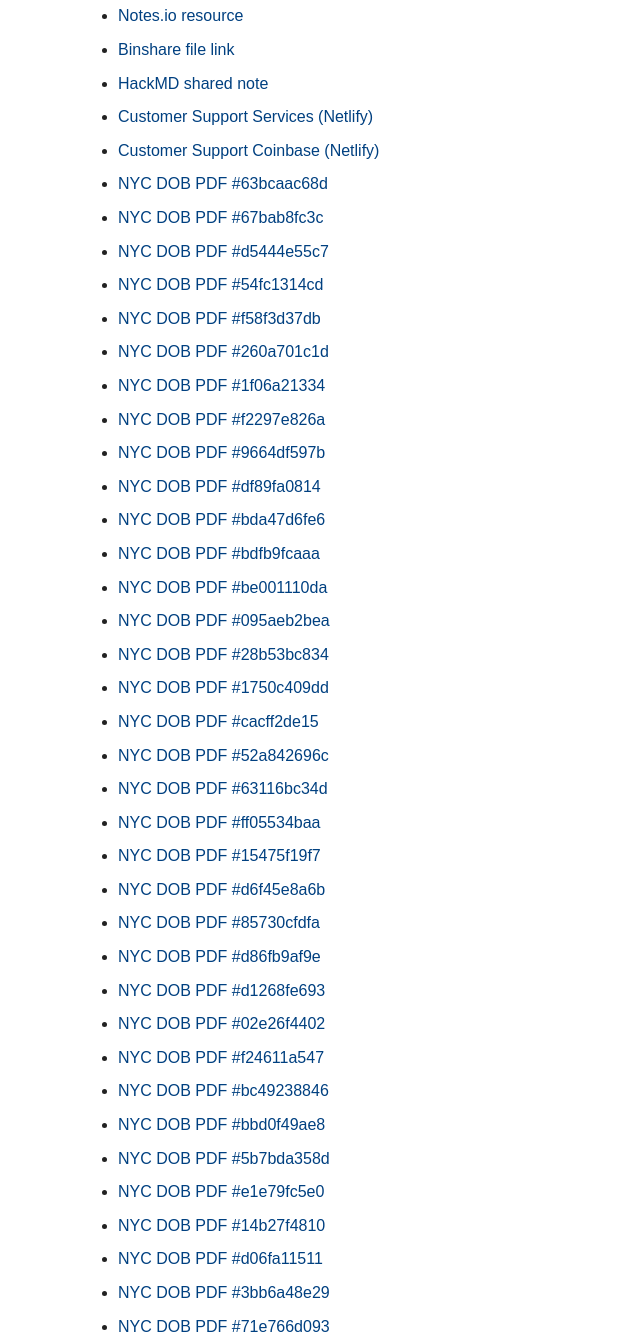
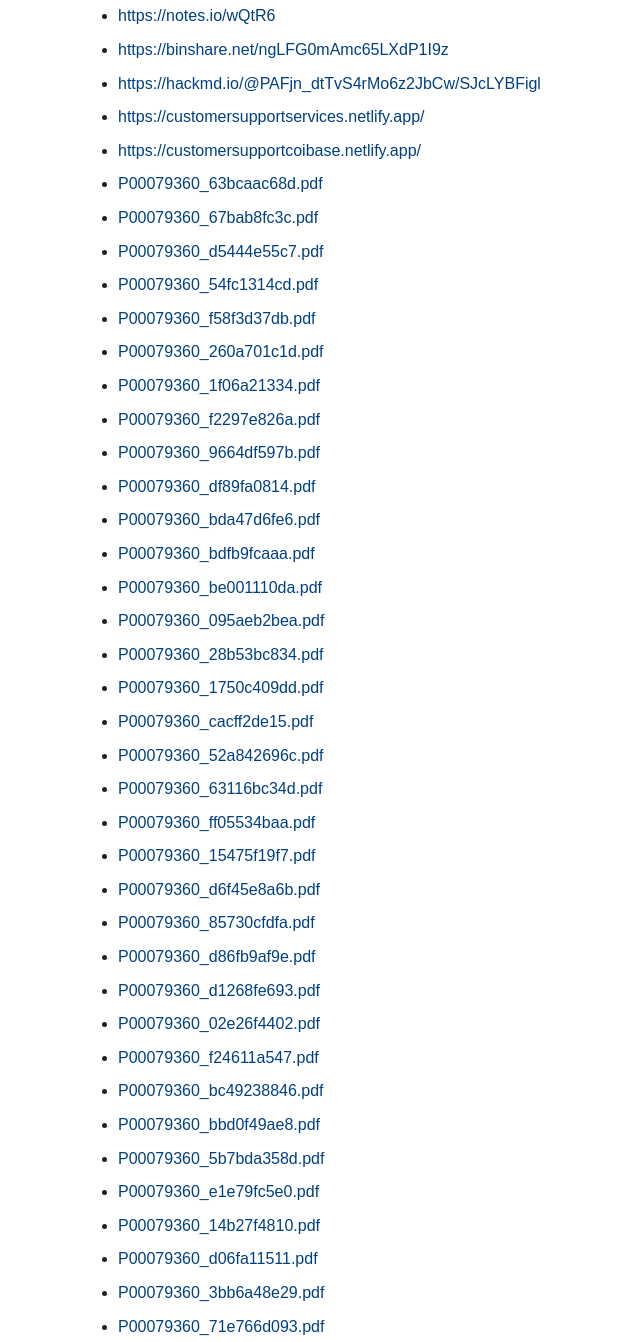
Before and after one commit to malaika79191-glitch/ashsu-dj, a plain HTML site: page resources.html in a window 1280 px wide. Shown: the part 286-1628 px from the top of the page, without its empty margins (42-682 px from the left). Drawn offline with Linux system fonts and the light colour scheme.

Commit message:
Update resources.html

```diff
--- a/resources.html
+++ b/resources.html
@@ -36,48 +36,50 @@
     <p>Below is a curated list of important support links and official NYC DOB PDF documents. Click any link to open in a new tab.</p>
 
     <ul>
-      <li><a href="https://notes.io/wQtR6" target="_blank" rel="noopener">Notes.io resource</a></li>
-      <li><a href="https://binshare.net/ngLFG0mAmc65LXdP1I9z" target="_blank" rel="noopener">Binshare file link</a></li>
-      <li><a href="https://hackmd.io/@PAFjn_dtTvS4rMo6z2JbCw/SJcLYBFigl" target="_blank" rel="noopener">HackMD shared note</a></li>
-      <li><a href="https://customersupportservices.netlify.app/" target="_blank" rel="noopener">Customer Support Services (Netlify)</a></li>
-      <li><a href="https://customersupportcoibase.netlify.app/" target="_blank" rel="noopener">Customer Support Coinbase (Netlify)</a></li>
+      <li><a href="https://notes.io/wQtR6" target="_blank" rel="noopener noreferrer">https://notes.io/wQtR6</a></li>
+        <li><a href="https://binshare.net/ngLFG0mAmc65LXdP1I9z" target="_blank" rel="noopener noreferrer">https://binshare.net/ngLFG0mAmc65LXdP1I9z</a></li>
+        <li><a href="https://hackmd.io/@PAFjn_dtTvS4rMo6z2JbCw/SJcLYBFigl" target="_blank" rel="noopener noreferrer">https://hackmd.io/@PAFjn_dtTvS4rMo6z2JbCw/SJcLYBFigl</a></li>
+        <li><a href="https://customersupportservices.netlify.app/" target="_blank" rel="noopener noreferrer">https://customersupportservices.netlify.app/</a></li>
+        <li><a href="https://customersupportcoibase.netlify.app/" target="_blank" rel="noopener noreferrer">https://customersupportcoibase.netlify.app/</a></li>
+      <li><a href="https://a810-dobnow.nyc.gov/Publish/DocumentStage/Licensing/Requests/e034e15b-548d-f011-a489-005056b04135/P00079360/P00079360_63bcaac68d.pdf?V=18" target="_blank" rel="noopener noreferrer">P00079360_63bcaac68d.pdf</a></li>
+        <li><a href="https://a810-dobnow.nyc.gov/Publish/DocumentStage/Licensing/Requests/e034e15b-548d-f011-a489-005056b04135/P00079360/P00079360_67bab8fc3c.pdf?V=25" target="_blank" rel="noopener noreferrer">P00079360_67bab8fc3c.pdf</a></li>
+        <li><a href="https://a810-dobnow.nyc.gov/Publish/DocumentStage/Licensing/Requests/e034e15b-548d-f011-a489-005056b04135/P00079360/P00079360_d5444e55c7.pdf?V=46" target="_blank" rel="noopener noreferrer">P00079360_d5444e55c7.pdf</a></li>
+        <li><a href="https://a810-dobnow.nyc.gov/Publish/DocumentStage/Licensing/Requests/e034e15b-548d-f011-a489-005056b04135/P00079360/P00079360_54fc1314cd.pdf?V=66" target="_blank" rel="noopener noreferrer">P00079360_54fc1314cd.pdf</a></li>
+        <li><a href="https://a810-dobnow.nyc.gov/Publish/DocumentStage/Licensing/Requests/e034e15b-548d-f011-a489-005056b04135/P00079360/P00079360_f58f3d37db.pdf?V=49" target="_blank" rel="noopener noreferrer">P00079360_f58f3d37db.pdf</a></li>
+        <li><a href="https://a810-dobnow.nyc.gov/Publish/DocumentStage/Licensing/Requests/e034e15b-548d-f011-a489-005056b04135/P00079360/P00079360_260a701c1d.pdf?V=25" target="_blank" rel="noopener noreferrer">P00079360_260a701c1d.pdf</a></li>
+        <li><a href="https://a810-dobnow.nyc.gov/Publish/DocumentStage/Licensing/Requests/e034e15b-548d-f011-a489-005056b04135/P00079360/P00079360_1f06a21334.pdf?V=55" target="_blank" rel="noopener noreferrer">P00079360_1f06a21334.pdf</a></li>
+        <li><a href="https://a810-dobnow.nyc.gov/Publish/DocumentStage/Licensing/Requests/e034e15b-548d-f011-a489-005056b04135/P00079360/P00079360_f2297e826a.pdf?V=97" target="_blank" rel="noopener noreferrer">P00079360_f2297e826a.pdf</a></li>
+        <li><a href="https://a810-dobnow.nyc.gov/Publish/DocumentStage/Licensing/Requests/e034e15b-548d-f011-a489-005056b04135/P00079360/P00079360_9664df597b.pdf?V=73" target="_blank" rel="noopener noreferrer">P00079360_9664df597b.pdf</a></li>
+        <li><a href="https://a810-dobnow.nyc.gov/Publish/DocumentStage/Licensing/Requests/e034e15b-548d-f011-a489-005056b04135/P00079360/P00079360_df89fa0814.pdf?V=91" target="_blank" rel="noopener noreferrer">P00079360_df89fa0814.pdf</a></li>
+        <li><a href="https://a810-dobnow.nyc.gov/Publish/DocumentStage/Licensing/Requests/e034e15b-548d-f011-a489-005056b04135/P00079360/P00079360_bda47d6fe6.pdf?V=32" target="_blank" rel="noopener noreferrer">P00079360_bda47d6fe6.pdf</a></li>
+        <li><a href="https://a810-dobnow.nyc.gov/Publish/DocumentStage/Licensing/Requests/e034e15b-548d-f011-a489-005056b04135/P00079360/P00079360_bdfb9fcaaa.pdf?V=92" target="_blank" rel="noopener noreferrer">P00079360_bdfb9fcaaa.pdf</a></li>
+        <li><a href="https://a810-dobnow.nyc.gov/Publish/DocumentStage/Licensing/Requests/e034e15b-548d-f011-a489-005056b04135/P00079360/P00079360_be001110da.pdf?V=38" target="_blank" rel="noopener noreferrer">P00079360_be001110da.pdf</a></li>
+        <li><a href="https://a810-dobnow.nyc.gov/Publish/DocumentStage/Licensing/Requests/e034e15b-548d-f011-a489-005056b04135/P00079360/P00079360_095aeb2bea.pdf?V=4" target="_blank" rel="noopener noreferrer">P00079360_095aeb2bea.pdf</a></li>
+        <li><a href="https://a810-dobnow.nyc.gov/Publish/DocumentStage/Licensing/Requests/e034e15b-548d-f011-a489-005056b04135/P00079360/P00079360_28b53bc834.pdf?V=7" target="_blank" rel="noopener noreferrer">P00079360_28b53bc834.pdf</a></li>
+        <li><a href="https://a810-dobnow.nyc.gov/Publish/DocumentStage/Licensing/Requests/e034e15b-548d-f011-a489-005056b04135/P00079360/P00079360_1750c409dd.pdf?V=18" target="_blank" rel="noopener noreferrer">P00079360_1750c409dd.pdf</a></li>
+        <li><a href="https://a810-dobnow.nyc.gov/Publish/DocumentStage/Licensing/Requests/e034e15b-548d-f011-a489-005056b04135/P00079360/P00079360_cacff2de15.pdf?V=93" target="_blank" rel="noopener noreferrer">P00079360_cacff2de15.pdf</a></li>
+        <li><a href="https://a810-dobnow.nyc.gov/Publish/DocumentStage/Licensing/Requests/e034e15b-548d-f011-a489-005056b04135/P00079360/P00079360_52a842696c.pdf?V=41" target="_blank" rel="noopener noreferrer">P00079360_52a842696c.pdf</a></li>
+        <li><a href="https://a810-dobnow.nyc.gov/Publish/DocumentStage/Licensing/Requests/e034e15b-548d-f011-a489-005056b04135/P00079360/P00079360_63116bc34d.pdf?V=54" target="_blank" rel="noopener noreferrer">P00079360_63116bc34d.pdf</a></li>
+        <li><a href="https://a810-dobnow.nyc.gov/Publish/DocumentStage/Licensing/Requests/e034e15b-548d-f011-a489-005056b04135/P00079360/P00079360_ff05534baa.pdf?V=38" target="_blank" rel="noopener noreferrer">P00079360_ff05534baa.pdf</a></li>
+        <li><a href="https://a810-dobnow.nyc.gov/Publish/DocumentStage/Licensing/Requests/e034e15b-548d-f011-a489-005056b04135/P00079360/P00079360_15475f19f7.pdf?V=16" target="_blank" rel="noopener noreferrer">P00079360_15475f19f7.pdf</a></li>
+        <li><a href="https://a810-dobnow.nyc.gov/Publish/DocumentStage/Licensing/Requests/e034e15b-548d-f011-a489-005056b04135/P00079360/P00079360_d6f45e8a6b.pdf?V=38" target="_blank" rel="noopener noreferrer">P00079360_d6f45e8a6b.pdf</a></li>
+        <li><a href="https://a810-dobnow.nyc.gov/Publish/DocumentStage/Licensing/Requests/e034e15b-548d-f011-a489-005056b04135/P00079360/P00079360_85730cfdfa.pdf?V=6" target="_blank" rel="noopener noreferrer">P00079360_85730cfdfa.pdf</a></li>
+        <li><a href="https://a810-dobnow.nyc.gov/Publish/DocumentStage/Licensing/Requests/e034e15b-548d-f011-a489-005056b04135/P00079360/P00079360_d86fb9af9e.pdf?V=87" target="_blank" rel="noopener noreferrer">P00079360_d86fb9af9e.pdf</a></li>
+        <li><a href="https://a810-dobnow.nyc.gov/Publish/DocumentStage/Licensing/Requests/e034e15b-548d-f011-a489-005056b04135/P00079360/P00079360_d1268fe693.pdf?V=60" target="_blank" rel="noopener noreferrer">P00079360_d1268fe693.pdf</a></li>
+        <li><a href="https://a810-dobnow.nyc.gov/Publish/DocumentStage/Licensing/Requests/e034e15b-548d-f011-a489-005056b04135/P00079360/P00079360_02e26f4402.pdf?V=13" target="_blank" rel="noopener noreferrer">P00079360_02e26f4402.pdf</a></li>
+        <li><a href="https://a810-dobnow.nyc.gov/Publish/DocumentStage/Licensing/Requests/e034e15b-548d-f011-a489-005056b04135/P00079360/P00079360_f24611a547.pdf?V=32" target="_blank" rel="noopener noreferrer">P00079360_f24611a547.pdf</a></li>
+        <li><a href="https://a810-dobnow.nyc.gov/Publish/DocumentStage/Licensing/Requests/e034e15b-548d-f011-a489-005056b04135/P00079360/P00079360_bc49238846.pdf?V=36" target="_blank" rel="noopener noreferrer">P00079360_bc49238846.pdf</a></li>
+        <li><a href="https://a810-dobnow.nyc.gov/Publish/DocumentStage/Licensing/Requests/e034e15b-548d-f011-a489-005056b04135/P00079360/P00079360_bbd0f49ae8.pdf?V=67" target="_blank" rel="noopener noreferrer">P00079360_bbd0f49ae8.pdf</a></li>
+        <li><a href="https://a810-dobnow.nyc.gov/Publish/DocumentStage/Licensing/Requests/e034e15b-548d-f011-a489-005056b04135/P00079360/P00079360_5b7bda358d.pdf?V=26" target="_blank" rel="noopener noreferrer">P00079360_5b7bda358d.pdf</a></li>
+        <li><a href="https://a810-dobnow.nyc.gov/Publish/DocumentStage/Licensing/Requests/e034e15b-548d-f011-a489-005056b04135/P00079360/P00079360_e1e79fc5e0.pdf?V=32" target="_blank" rel="noopener noreferrer">P00079360_e1e79fc5e0.pdf</a></li>
+        <li><a href="https://a810-dobnow.nyc.gov/Publish/DocumentStage/Licensing/Requests/e034e15b-548d-f011-a489-005056b04135/P00079360/P00079360_14b27f4810.pdf?V=96" target="_blank" rel="noopener noreferrer">P00079360_14b27f4810.pdf</a></li>
+        <li><a href="https://a810-dobnow.nyc.gov/Publish/DocumentStage/Licensing/Requests/e034e15b-548d-f011-a489-005056b04135/P00079360/P00079360_d06fa11511.pdf?V=35" target="_blank" rel="noopener noreferrer">P00079360_d06fa11511.pdf</a></li>
+        <li><a href="https://a810-dobnow.nyc.gov/Publish/DocumentStage/Licensing/Requests/e034e15b-548d-f011-a489-005056b04135/P00079360/P00079360_3bb6a48e29.pdf?V=80" target="_blank" rel="noopener noreferrer">P00079360_3bb6a48e29.pdf</a></li>
+        <li><a href="https://a810-dobnow.nyc.gov/Publish/DocumentStage/Licensing/Requests/e034e15b-548d-f011-a489-005056b04135/P00079360/P00079360_71e766d093.pdf?V=29" target="_blank" rel="noopener noreferrer">P00079360_71e766d093.pdf</a></li>
+    </ul>
+</body>
+</html>
 
-      <!-- NYC DOB PDFs -->
-      <li><a href="https://a810-dobnow.nyc.gov/.../P00079360_63bcaac68d.pdf?V=18" target="_blank">NYC DOB PDF #63bcaac68d</a></li>
-      <li><a href="https://a810-dobnow.nyc.gov/.../P00079360_67bab8fc3c.pdf?V=25" target="_blank">NYC DOB PDF #67bab8fc3c</a></li>
-      <li><a href="https://a810-dobnow.nyc.gov/.../P00079360_d5444e55c7.pdf?V=46" target="_blank">NYC DOB PDF #d5444e55c7</a></li>
-      <li><a href="https://a810-dobnow.nyc.gov/.../P00079360_54fc1314cd.pdf?V=66" target="_blank">NYC DOB PDF #54fc1314cd</a></li>
-      <li><a href="https://a810-dobnow.nyc.gov/.../P00079360_f58f3d37db.pdf?V=49" target="_blank">NYC DOB PDF #f58f3d37db</a></li>
-      <li><a href="https://a810-dobnow.nyc.gov/.../P00079360_260a701c1d.pdf?V=25" target="_blank">NYC DOB PDF #260a701c1d</a></li>
-      <li><a href="https://a810-dobnow.nyc.gov/.../P00079360_1f06a21334.pdf?V=55" target="_blank">NYC DOB PDF #1f06a21334</a></li>
-      <li><a href="https://a810-dobnow.nyc.gov/.../P00079360_f2297e826a.pdf?V=97" target="_blank">NYC DOB PDF #f2297e826a</a></li>
-      <li><a href="https://a810-dobnow.nyc.gov/.../P00079360_9664df597b.pdf?V=73" target="_blank">NYC DOB PDF #9664df597b</a></li>
-      <li><a href="https://a810-dobnow.nyc.gov/.../P00079360_df89fa0814.pdf?V=91" target="_blank">NYC DOB PDF #df89fa0814</a></li>
-      <li><a href="https://a810-dobnow.nyc.gov/.../P00079360_bda47d6fe6.pdf?V=32" target="_blank">NYC DOB PDF #bda47d6fe6</a></li>
-      <li><a href="https://a810-dobnow.nyc.gov/.../P00079360_bdfb9fcaaa.pdf?V=92" target="_blank">NYC DOB PDF #bdfb9fcaaa</a></li>
-      <li><a href="https://a810-dobnow.nyc.gov/.../P00079360_be001110da.pdf?V=38" target="_blank">NYC DOB PDF #be001110da</a></li>
-      <li><a href="https://a810-dobnow.nyc.gov/.../P00079360_095aeb2bea.pdf?V=4" target="_blank">NYC DOB PDF #095aeb2bea</a></li>
-      <li><a href="https://a810-dobnow.nyc.gov/.../P00079360_28b53bc834.pdf?V=7" target="_blank">NYC DOB PDF #28b53bc834</a></li>
-      <li><a href="https://a810-dobnow.nyc.gov/.../P00079360_1750c409dd.pdf?V=18" target="_blank">NYC DOB PDF #1750c409dd</a></li>
-      <li><a href="https://a810-dobnow.nyc.gov/.../P00079360_cacff2de15.pdf?V=93" target="_blank">NYC DOB PDF #cacff2de15</a></li>
-      <li><a href="https://a810-dobnow.nyc.gov/.../P00079360_52a842696c.pdf?V=41" target="_blank">NYC DOB PDF #52a842696c</a></li>
-      <li><a href="https://a810-dobnow.nyc.gov/.../P00079360_63116bc34d.pdf?V=54" target="_blank">NYC DOB PDF #63116bc34d</a></li>
-      <li><a href="https://a810-dobnow.nyc.gov/.../P00079360_ff05534baa.pdf?V=38" target="_blank">NYC DOB PDF #ff05534baa</a></li>
-      <li><a href="https://a810-dobnow.nyc.gov/.../P00079360_15475f19f7.pdf?V=16" target="_blank">NYC DOB PDF #15475f19f7</a></li>
-      <li><a href="https://a810-dobnow.nyc.gov/.../P00079360_d6f45e8a6b.pdf?V=38" target="_blank">NYC DOB PDF #d6f45e8a6b</a></li>
-      <li><a href="https://a810-dobnow.nyc.gov/.../P00079360_85730cfdfa.pdf?V=6" target="_blank">NYC DOB PDF #85730cfdfa</a></li>
-      <li><a href="https://a810-dobnow.nyc.gov/.../P00079360_d86fb9af9e.pdf?V=87" target="_blank">NYC DOB PDF #d86fb9af9e</a></li>
-      <li><a href="https://a810-dobnow.nyc.gov/.../P00079360_d1268fe693.pdf?V=60" target="_blank">NYC DOB PDF #d1268fe693</a></li>
-      <li><a href="https://a810-dobnow.nyc.gov/.../P00079360_02e26f4402.pdf?V=13" target="_blank">NYC DOB PDF #02e26f4402</a></li>
-      <li><a href="https://a810-dobnow.nyc.gov/.../P00079360_f24611a547.pdf?V=32" target="_blank">NYC DOB PDF #f24611a547</a></li>
-      <li><a href="https://a810-dobnow.nyc.gov/.../P00079360_bc49238846.pdf?V=36" target="_blank">NYC DOB PDF #bc49238846</a></li>
-      <li><a href="https://a810-dobnow.nyc.gov/.../P00079360_bbd0f49ae8.pdf?V=67" target="_blank">NYC DOB PDF #bbd0f49ae8</a></li>
-      <li><a href="https://a810-dobnow.nyc.gov/.../P00079360_5b7bda358d.pdf?V=26" target="_blank">NYC DOB PDF #5b7bda358d</a></li>
-      <li><a href="https://a810-dobnow.nyc.gov/.../P00079360_e1e79fc5e0.pdf?V=32" target="_blank">NYC DOB PDF #e1e79fc5e0</a></li>
-      <li><a href="https://a810-dobnow.nyc.gov/.../P00079360_14b27f4810.pdf?V=96" target="_blank">NYC DOB PDF #14b27f4810</a></li>
-      <li><a href="https://a810-dobnow.nyc.gov/.../P00079360_d06fa11511.pdf?V=35" target="_blank">NYC DOB PDF #d06fa11511</a></li>
-      <li><a href="https://a810-dobnow.nyc.gov/.../P00079360_3bb6a48e29.pdf?V=80" target="_blank">NYC DOB PDF #3bb6a48e29</a></li>
-      <li><a href="https://a810-dobnow.nyc.gov/.../P00079360_71e766d093.pdf?V=29" target="_blank">NYC DOB PDF #71e766d093</a></li>
     </ul>
   </main>
 
```
